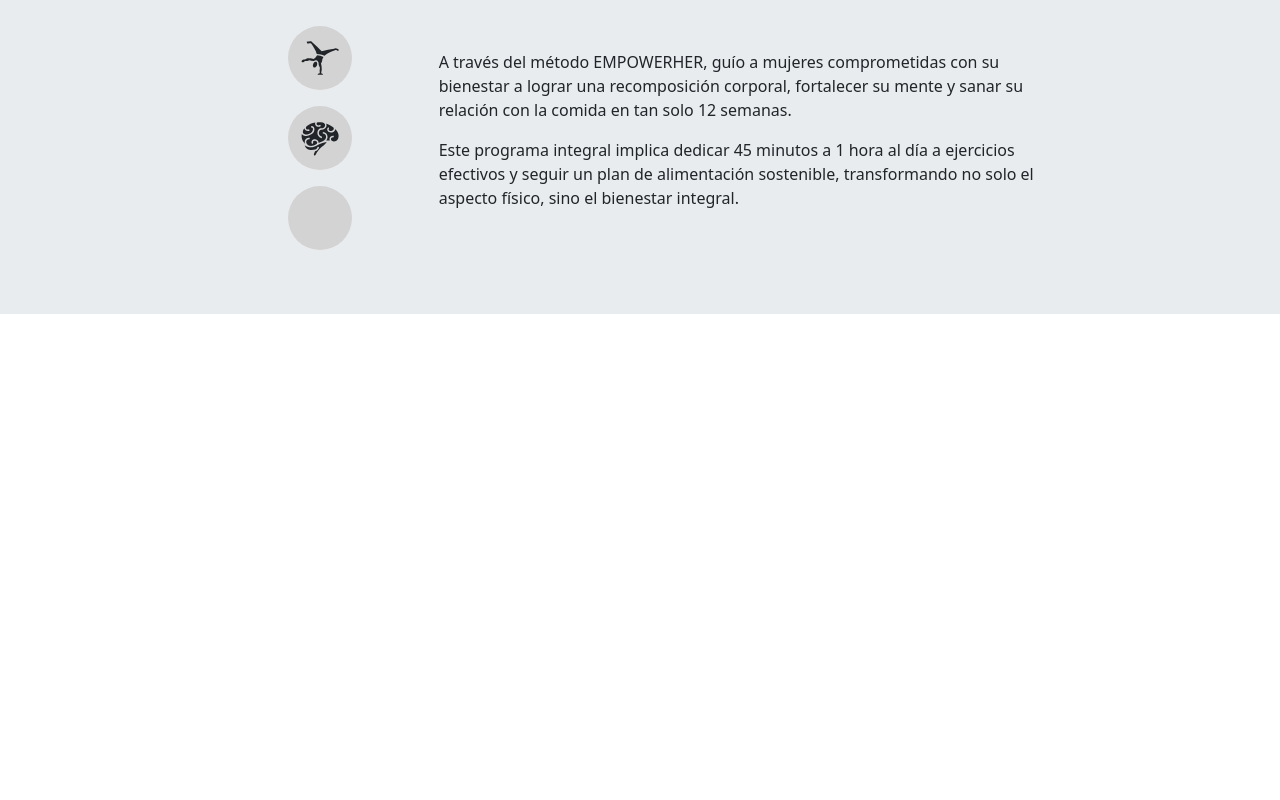
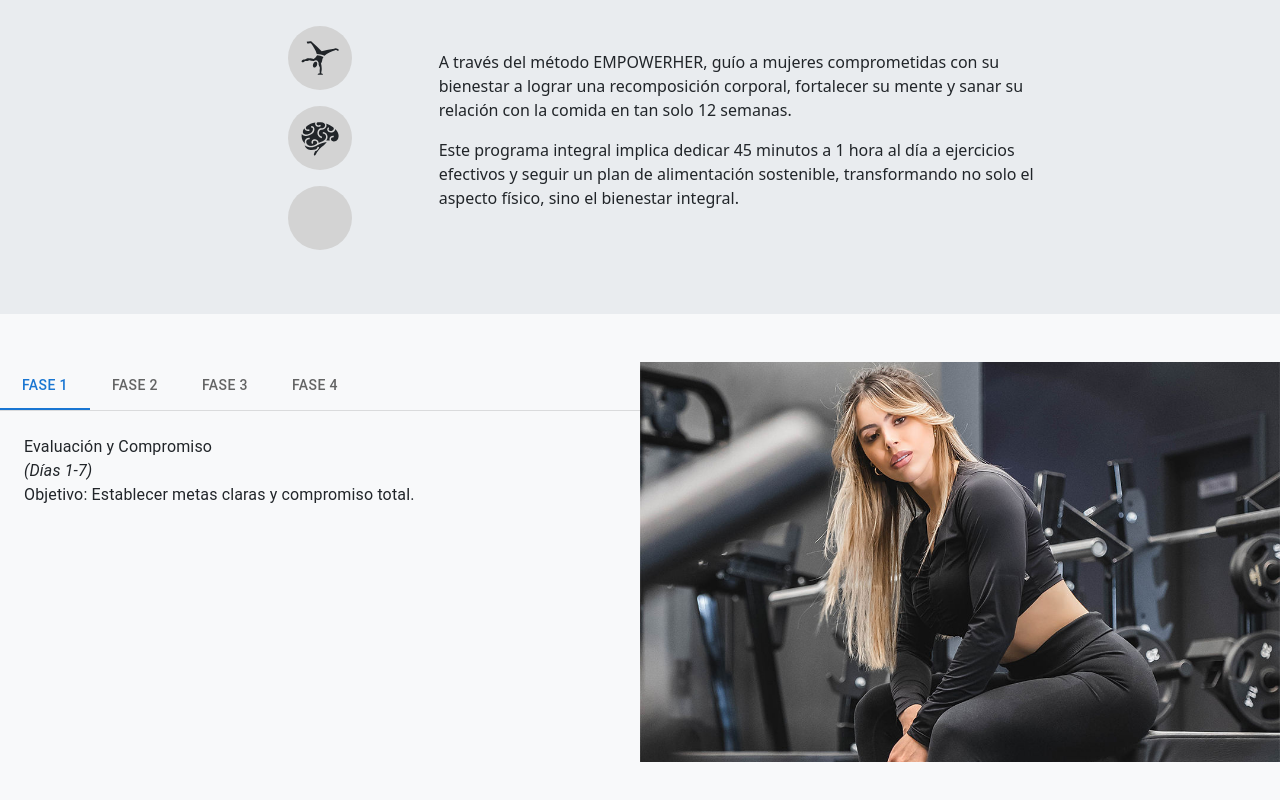
Before and after one commit to Matias-Ramos/ElevateHer, a React (Vite) app: page / in a window 1280 px wide. Shown: the part 665-1465 px from the top of the page. Before the commit the page ends 979 px from the top, so only its background shows below. Built offline with nearby package versions, Linux system fonts and the light colour scheme; some icons are missing.

Commit message:
phases component fully implemented

```diff
--- a/package.json
+++ b/package.json
@@ -10,7 +10,11 @@
     "preview": "vite preview"
   },
   "dependencies": {
+    "@emotion/react": "^11.11.1",
+    "@emotion/styled": "^11.11.0",
+    "@mui/material": "^5.15.1",
     "bootstrap": "^5.3.2",
+    "prop-types": "^15.8.1",
     "react": "^18.2.0",
     "react-bootstrap": "^2.9.1",
     "react-dom": "^18.2.0",
--- a/src/App.jsx
+++ b/src/App.jsx
@@ -1,5 +1,6 @@
 import Introduction from "./pages/introduction/Introduction"
-import BigPicture from "./pages/program/BigPicture/BigPicture"
+import BigPicture from "./pages/program/bigPicture/BigPicture"
+import Phases from "./pages/program/phases/Phases"
 
 const App = () => {
 
@@ -7,6 +8,7 @@ const App = () => {
     <>
       <Introduction />
       <BigPicture />
+      <Phases />
     </>
   )
 }
--- a/src/pages/program/BigPicture/IconMapper.jsx
+++ b/src/pages/program/BigPicture/IconMapper.jsx
@@ -9,8 +9,8 @@ const iconsColStyling = 'd-flex justify-content-center'
 const IconMapper = ({ icons }) => {
     return (
         <Row className={iconsRowStyling}>
-            {icons.map(icon => (
-                <Col className={iconsColStyling}>
+            {icons.map( (icon, index) => (
+                <Col key={index} className={iconsColStyling}>
                     <IconInCircle>
                         {icon}
                     </IconInCircle>
--- /dev/null
+++ b/src/pages/program/phases/DetailMapper.jsx
@@ -0,0 +1,55 @@
+// Components
+import TabDetail from './TabDetail';
+
+const phasesDetail = [
+    {
+        id: 0,
+        nutshell: "Evaluación y Compromiso",
+        days: "(Días 1-7)",
+        objectiveA: "Objetivo: Establecer metas claras y compromiso total."
+    },
+    {
+        id: 1,
+        nutshell: "Entrenamiento Físico Personalizado",
+        days: "(Días 8-30)",
+        objectiveA: "Objetivo: Iniciar la recomposición corporal."
+    },
+    {
+        id: 2,
+        nutshell: "Nutrición Consciente y Salud Mental",
+        days: "(Días 31-60)",
+        objectiveA: "Objetivo: Transformar la relación con la comida y fortalecer la mente.",
+        objectiveB: "Sesiones de mindfulness y apoyo emocional."
+    },
+    {
+        id: 3,
+        nutshell: "Empoderamiento Integral",
+        days: "(Días 61-90)",
+        objectiveA: "Objetivo: Consolidar cambios y fortalecer la confianza.",
+        objectiveB: "Estrategias para mantener los resultados a largo plazo implementando hábitos sostenibles y autoevaluación continua."
+    },
+
+]
+const DetailMapper = ({ activePhase }) => (
+    <div>
+        {phasesDetail.map(phase => (
+            <TabDetail
+                key={phase.id}
+                activePhase={activePhase}
+                index={phase.id}>
+
+                {phase.nutshell}<br />
+                <i>{phase.days}</i><br />
+                {phase.objectiveA}
+                {phase.objectiveB && (
+                    <>
+                    <br />
+                    {phase.objectiveB}
+                    </>
+                )}
+
+            </TabDetail>
+        ))}
+    </div>
+)
+export default DetailMapper
--- /dev/null
+++ b/src/pages/program/phases/Phases.jsx
@@ -0,0 +1,33 @@
+// Mui
+import Box from '@mui/material/Box';
+// Components
+import Tabs from './Tabs';
+import DetailMapper from './DetailMapper';
+// Hooks
+import { useState } from 'react';
+import Picture from './Picture';
+// Styling
+const containerStyling = "d-flex flex-column flex-lg-row"
+const boxStyling = { width: '100%', height: '100%' }
+
+const Phases = () => {
+  const [activePhase, setActivePhase] = useState(0);
+  const handleChg = (_evt, newValue) => {
+    setActivePhase(newValue);
+  };
+
+  return (
+    <section>
+      <div className={containerStyling} style={{ height: "25rem"}}>
+        <Box sx={boxStyling}>
+          <Tabs activePhase={activePhase} handleChg={handleChg} />
+          <DetailMapper activePhase={activePhase} />
+        </Box>
+        <Picture />
+      </div>
+
+    </section>
+  );
+}
+
+export default Phases;
--- /dev/null
+++ b/src/pages/program/phases/Picture.jsx
@@ -0,0 +1,16 @@
+// Components
+import Image from 'react-bootstrap/Image';
+// Assets
+import AnaImg from '../../../assets/ana_pic_1.jpg';
+// Styling
+const imgStyles = {
+    width: "100%",
+    objectFit: "cover",
+    objectPosition: "100% 20%"
+}
+
+const Picture = () => (
+    <Image src={AnaImg} style={imgStyles} />
+)
+
+export default Picture
--- /dev/null
+++ b/src/pages/program/phases/TabDetail.jsx
@@ -0,0 +1,29 @@
+// Mui
+import Typography from '@mui/material/Typography';
+import Box from '@mui/material/Box';
+// Typechecking
+import PropTypes from 'prop-types';
+
+const TabDetail = ({ children, activePhase, index, ...other }) => (
+    <div
+        role="tabpanel"
+        hidden={activePhase !== index}
+        id={`simple-tabpanel-${index}`}
+        aria-labelledby={`simple-tab-${index}`}
+        {...other}
+    >
+        {activePhase === index && (
+            <Box sx={{ p: 3 }}>
+                <Typography>{children}</Typography>
+            </Box>
+        )}
+    </div>
+);
+
+TabDetail.propTypes = {
+    children: PropTypes.node,
+    index: PropTypes.number.isRequired,
+    activePhase: PropTypes.number.isRequired,
+};
+
+export default TabDetail;
--- /dev/null
+++ b/src/pages/program/phases/Tabs.jsx
@@ -0,0 +1,24 @@
+// Mui
+import Box from '@mui/material/Box';
+import Tab from '@mui/material/Tab';
+import MuiTabs from '@mui/material/Tabs';
+
+const Tabs = ({activePhase, handleChg}) => {
+    const accessibilityProps = (index) => {
+        return {
+          id: `simple-tab-${index}`,
+          'aria-controls': `simple-tabpanel-${index}`,
+        };
+      }
+    return (
+        <Box sx={{ borderBottom: 1, borderColor: 'divider' }}>
+            <MuiTabs value={activePhase} onChange={handleChg} aria-label="Fases del programa" allowScrollButtonsMobile variant="scrollable">
+                <Tab label="Fase 1" {...accessibilityProps(0)} />
+                <Tab label="Fase 2" {...accessibilityProps(1)} />
+                <Tab label="Fase 3" {...accessibilityProps(2)} />
+                <Tab label="Fase 4" {...accessibilityProps(3)} />
+            </MuiTabs>
+        </Box>
+    )
+}
+export default Tabs
```
Also changed, not shown: src/assets/ana_pic_1.jpg (added), src/pages/program/Phases.jsx (deleted), 1 other file (tests, documents, lock files or other folders).
